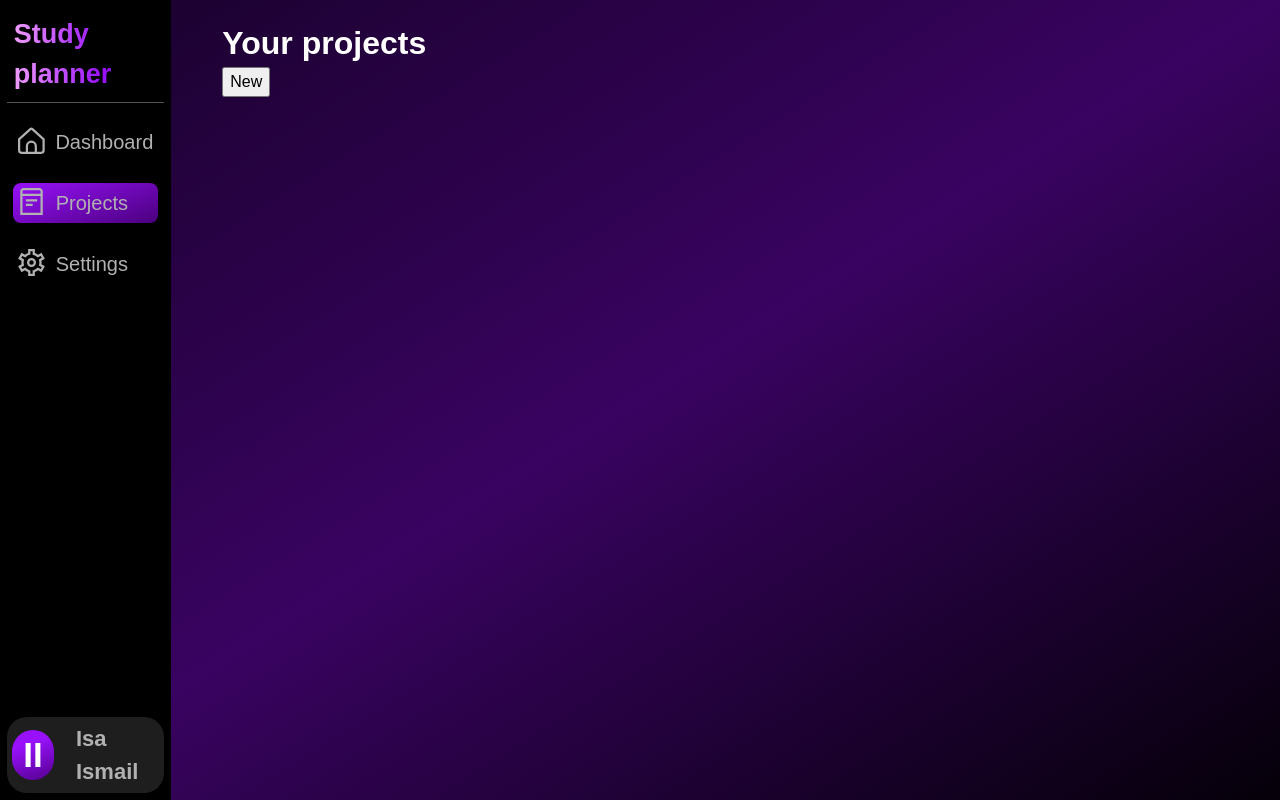
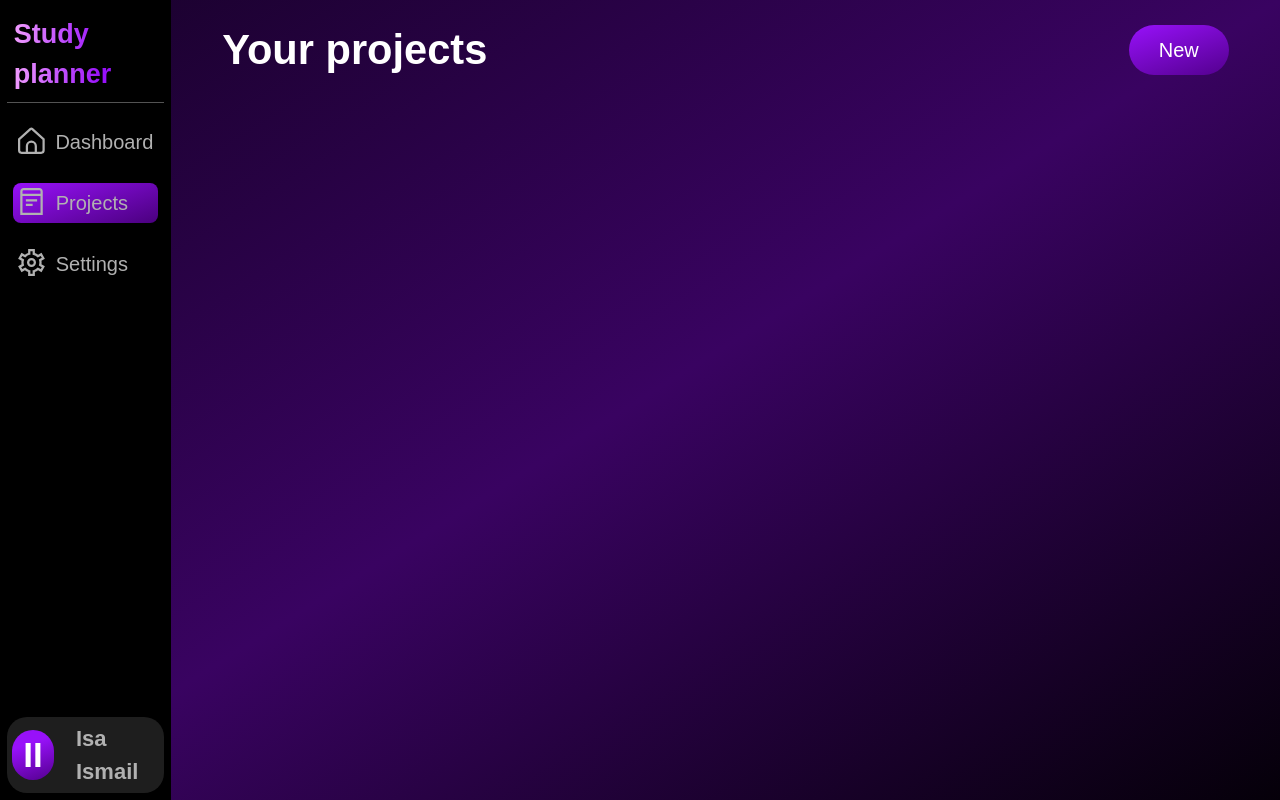
Before and after one commit to Lost-Stardust/Study-planner, a website built with webpack: page src/index.html in a window 1280 px wide. Both pictures are taken after a click on the element "Projects". Built offline with nearby package versions, Linux system fonts and the light colour scheme.

Commit message:
Style header and add-project button

```diff
--- a/src/styles.css
+++ b/src/styles.css
@@ -287,8 +287,26 @@ body {
 
 /* Projects styles */
 
-#Projects > h1 {
+#header {
+  display: flex;
+  justify-content: space-between;
+  align-items: center;
+}
+#header > h1 {
   font-size: 2.6em;
+}
+.add-project {
+  width: 100px;
+  height: 50px;
+  border-radius: 100px;
+  background: linear-gradient(160deg, #9811fa 0%, #53008e 100%);
+  color: white;
+  font-size: 20px;
+  display: flex;
+  justify-content: center;
+  align-items: center;
+  border: none;
+  cursor: pointer;
 }
 
 /* sidebar options active */
```
